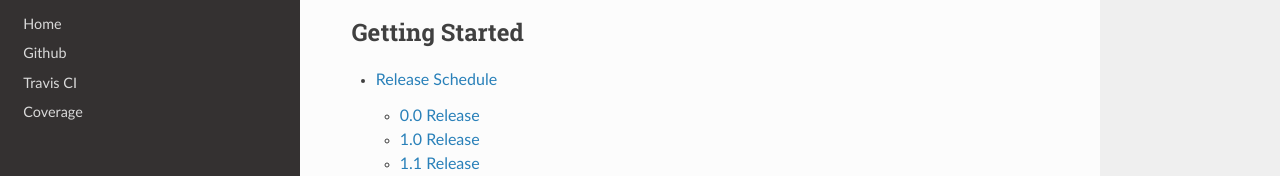
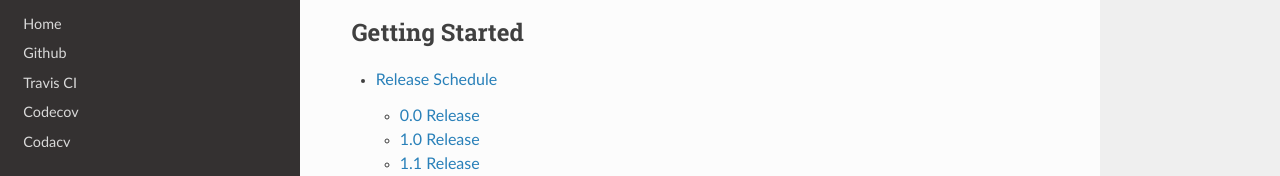
Before and after one commit to apra93/leabra-tf, a Sphinx documentation site: the page built from docs/source/index.rst, in a window 1280 px wide and 900 px high, scrolled down 567 px. Shown: the part 721-897 px from the top of the window. Built offline with Sphinx 7.4.7 and the Read the Docs theme 2.0.0, drawn with Linux system fonts in a browser that asks for light colours.

Commit message:
DOCS: Adding codacy to the project links

```diff
--- a/docs/source/index.rst
+++ b/docs/source/index.rst
@@ -41,7 +41,6 @@ Contents:
 
    notebooks/*
 
-
 .. toctree::
    :hidden:
    :caption: Project Links
@@ -49,7 +48,8 @@ Contents:
    Home <https://apra93.github.io/leabra-tf/>
    Github <https://github.com/apra93/leabra-tf/>
    Travis CI <https://travis-ci.org/apra93/leabra-tf>
-   Coverage <https://codecov.io/gh/apra93/leabra-tf>
+   Codecov <https://codecov.io/gh/apra93/leabra-tf>
+   Codacy <https://app.codacy.com/project/apra93/leabra-tf/dashboard>
 
 
 Indices and tables
```
